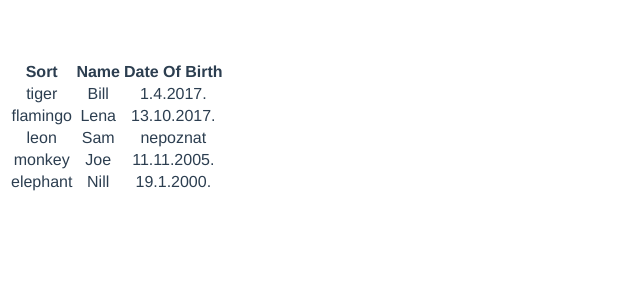
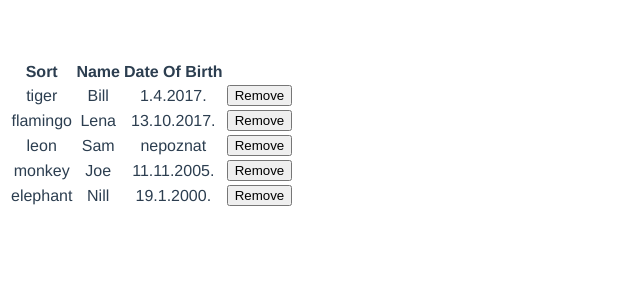
Before and after one commit to brankaDakic10/vue_zoo, a Vue app: page / in a window 1280 px wide. Shown: the top 300 px of the page, without its empty margins (0-640 px from the left). Built offline with nearby package versions, Linux system fonts and the light colour scheme.

Commit message:
Finished 3.task

```diff
--- a/src/components/AnimalList.vue
+++ b/src/components/AnimalList.vue
@@ -5,7 +5,7 @@
     <th>Sort</th>
     <th>Name</th>
     <th>Date Of Birth</th>
-
+     <th>&nbsp</th>
   </thead>
   <tbody>
   <tr v-for="(animal, key) in animals" :key="key" >
@@ -13,7 +13,9 @@
     <td>{{animal.sort}}</td>
     <td>{{animal.name}}</td>
    <td>{{animal.dateOfBirth ||'nepoznat'}} </td>
-
+    <td>
+    <button @click="removeAnimal(animal)"> Remove </button>
+    </td>
     </tr>
    </tbody>
 </table>
@@ -38,7 +40,17 @@ export default {
 
 
   }
-}
+},
+
+  methods:{
+
+    removeAnimal(animal){
+
+      this.animals.splice(this.animals.indexOf(animal),1);
+  }
+
+ }
+
 }
 </script>
 
```
